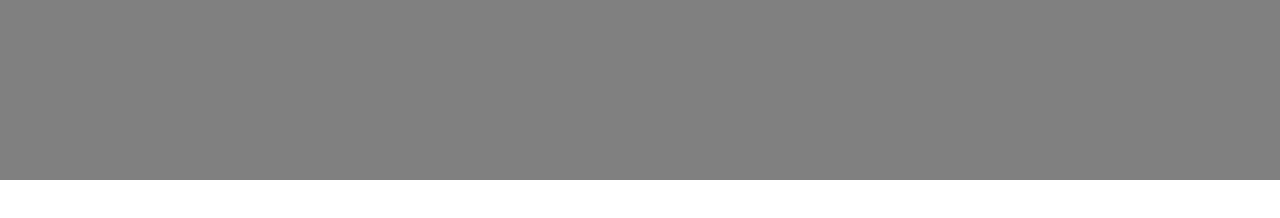
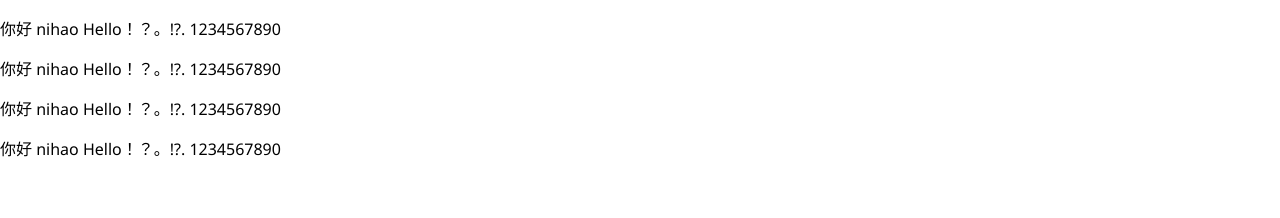
Before and after one commit to nuomi74859/imgoLiveShowWechat, a website: page src/font.html in a window 1280 px wide. Drawn offline with Linux system fonts and the light colour scheme.

Commit message:
ios 字体增加4种

```diff
--- a/src/index.html
+++ b/src/font.html
@@ -13,13 +13,19 @@
     </style>
 </head>
 <body>
-<div>
-    <div data-imgo-plugin="canvasGame" data-imgo-options='{"info":"2313131"}'></div>
-</div>
+<p class="font-ios-0">
+    你好 nihao Hello！？。!?.   1234567890
+</p>
+<p class="font-ios-1">
+    你好 nihao Hello！？。!?.   1234567890
+</p>
+<p class="font-ios-2">
+    你好 nihao Hello！？。!?.   1234567890
+</p>
+<p class="font-ios-3">
+    你好 nihao Hello！？。!?.   1234567890
+</p>
 
-<div data-imgo-plugin="canvasGame" data-imgo-options='{"info":"2313122231"}'></div>
-
-<div data-imgo-plugin="canvasGame" data-imgo-options='{"info":"2313adss131"}'></div>
 <script src="/lib/jquery/jquery.js"></script>
 <script src="/js/imgoLiveShowWechat.min.js"></script>
 <script>
--- a/src/sass/base.scss
+++ b/src/sass/base.scss
@@ -1,3 +1,4 @@
+@import "variables";
 html {
   //  height: 100%;
   //  overflow: hidden;
@@ -8,7 +9,7 @@ body {
   position: relative;
   overflow: auto;
   overflow-x: hidden;
-  font-family: "Segoe UI", "Lucida Grande", Helvetica, Arial, "Microsoft YaHei", FreeSans, Arimo, "Droid Sans", "wenquanyi micro hei", "Hiragino Sans GB", "Hiragino Sans GB W3", sans-serif;
+  font-family: $fontBase;
   -webkit-font-smoothing: antialiased;
 }
 div, *:after, *:before {
--- /dev/null
+++ b/src/sass/font.scss
@@ -0,0 +1,14 @@
+@import "variables";
+//====== IOS
+.font-ios-0 {
+  font-family: $fontIOS0, $fontBase;
+}
+.font-ios-1 {
+  font-family: $fontIOS1, $fontBase;
+}
+.font-ios-2 {
+  font-family: $fontIOS2, $fontBase;
+}
+.font-ios-3 {
+  font-family: $fontIOS3, $fontBase;
+}
--- a/src/sass/main/common.scss
+++ b/src/sass/main/common.scss
@@ -2,3 +2,4 @@
 @import "../normalize";
 @import "../plugin";
 @import "../base";
+@import "../font";
--- a/src/sass/variables.scss
+++ b/src/sass/variables.scss
@@ -1,7 +1,18 @@
-//==== ease
-$easeOutBack:cubic-bezier(0.175, 0.885, 0.32, 1.275);
-$easeInoutBack:cubic-bezier(0.68, -0.55, 0.265, 1.55);
-$easeOutCirc:cubic-bezier(0.075, 0.82, 0.165, 1);
-$easeOutQuint:cubic-bezier(0.23, 1, 0.32, 1);
+//====== ease
+$easeOutBack: cubic-bezier(0.175, 0.885, 0.32, 1.275);
+$easeInoutBack: cubic-bezier(0.68, -0.55, 0.265, 1.55);
+$easeOutCirc: cubic-bezier(0.075, 0.82, 0.165, 1);
+$easeOutQuint: cubic-bezier(0.23, 1, 0.32, 1);
 
-//====
+//====== color
+
+//====== font
+$fontBase: "Segoe UI", "Lucida Grande", Helvetica, Arial, "Microsoft YaHei", FreeSans, Arimo, "Droid Sans", "wenquanyi micro hei", "Hiragino Sans GB", "Hiragino Sans GB W3", sans-serif;
+//=== font-IOS
+$fontIOS0: 'Bradley Hand';
+$fontIOS1: 'Chalkboard SE';
+$fontIOS2: 'Chalkduster';
+$fontIOS3: 'Zapfino';
+
+
+//====== font-size
```
Also changed, not shown: demo.html (added, +1 -0 lines), font.html (added, +1 -0 lines), index.html (deleted, +0 -1 lines), src/demo.html (added, +32 -0 lines), css/common.css.
